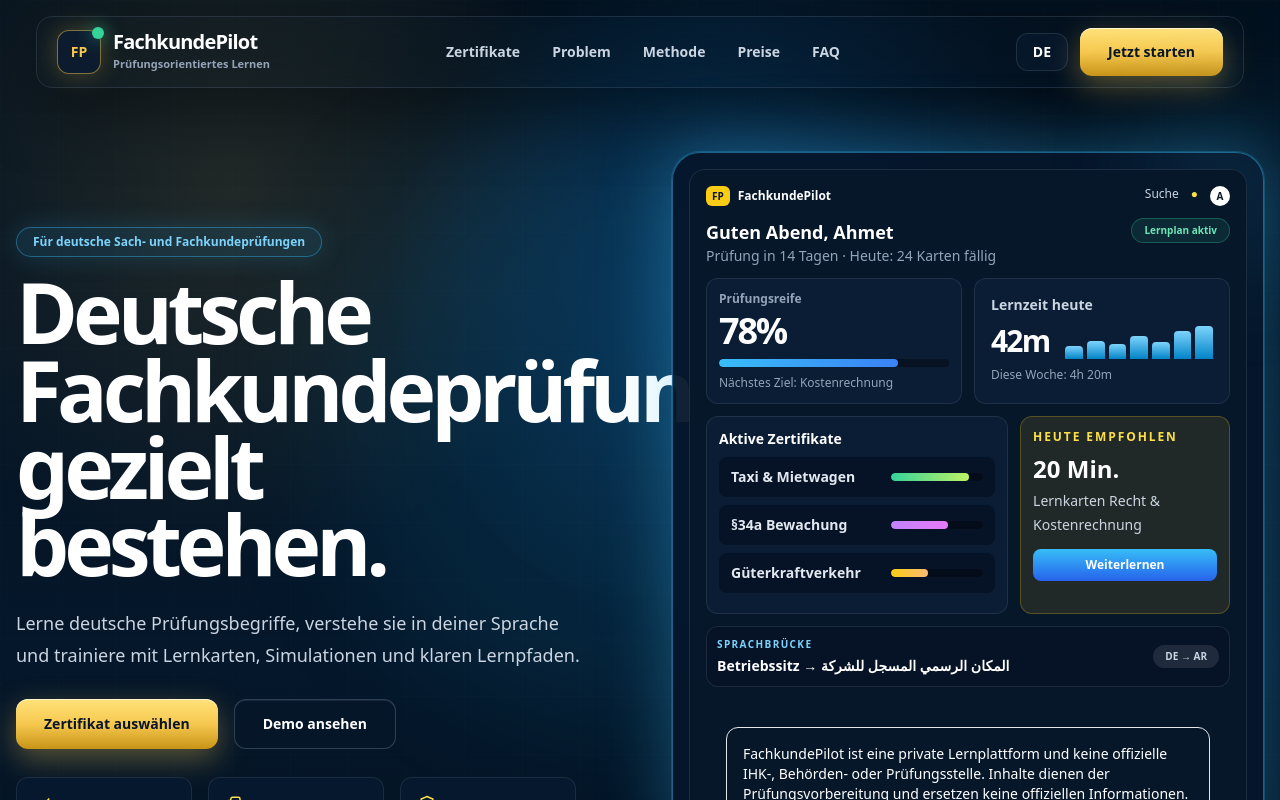
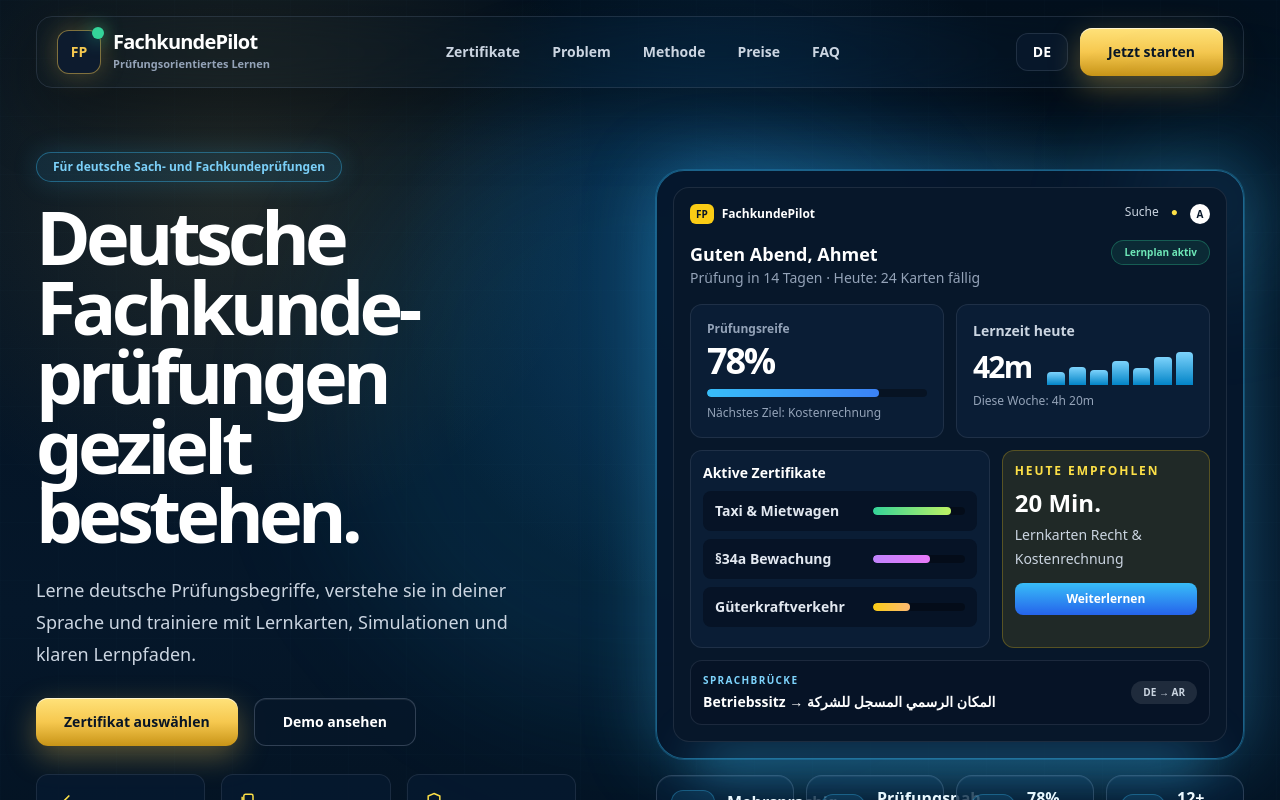
Before and after one commit to ammarsenaid/learn, a Next.js app: page / in a window 1280 px wide. Shown: the top 800 px of the page. Built offline with nearby package versions, Linux system fonts and the light colour scheme.

Commit message:
Update page.tsx

```diff
--- a/app/page.tsx
+++ b/app/page.tsx
@@ -1,4 +1,4 @@
-import OfficialDisclaimer from '@/components/site/OfficialDisclaimer';
+import OfficialDisclaimer from "@/components/site/OfficialDisclaimer";
 import type { Metadata } from "next";
 import type { ReactNode } from "react";
 
@@ -57,7 +57,7 @@
     level: "Mittel",
     languages: "DE · AR · EN · TR",
     progress: "82%",
-    href: "#preise",
+    href: "/zertifikate/taxi-mietwagen",
     color: "from-yellow-500/35 to-yellow-300/10",
     border: "border-yellow-400/50",
   },
@@ -73,7 +73,7 @@
     level: "Einsteiger",
     languages: "DE · AR · EN",
     progress: "76%",
-    href: "#preise",
+    href: "/zertifikate/34a-bewachung",
     color: "from-purple-500/35 to-purple-300/10",
     border: "border-purple-400/35",
   },
@@ -89,7 +89,7 @@
     level: "Fortgeschritten",
     languages: "DE · EN · TR",
     progress: "68%",
-    href: "#preise",
+    href: "/zertifikate/gueterkraftverkehr",
     color: "from-blue-500/35 to-cyan-300/10",
     border: "border-sky-400/35",
   },
@@ -98,14 +98,14 @@
     title: "Versicherung §34d",
     number: "04",
     subtitle: "Sachkunde Versicherungsvermittlung",
-    text: "Beratungslogik, Haftung, Produktgrundlagen und Regulatorik verstehen.",
+    text: "Beratungslogik, Haftung und Produktgrundlagen verstehen.",
     meta: "8 Kapitel · Beratung",
     badge: "Geplant",
     status: "Bald",
     level: "Mittel",
     languages: "DE · AR · EN",
     progress: "54%",
-    href: "#preise",
+    href: "/zertifikate/versicherung-34d",
     color: "from-emerald-500/35 to-emerald-300/10",
     border: "border-emerald-400/30",
   },
@@ -121,7 +121,7 @@
     level: "Fortgeschritten",
     languages: "DE · EN",
     progress: "49%",
-    href: "#preise",
+    href: "/zertifikate/finanzanlagen-34f",
     color: "from-orange-500/35 to-orange-300/10",
     border: "border-orange-400/30",
   },
@@ -137,7 +137,7 @@
     level: "Mittel",
     languages: "DE · AR · TR",
     progress: "46%",
-    href: "#preise",
+    href: "/zertifikate/immobiliardarlehen",
     color: "from-rose-500/35 to-rose-300/10",
     border: "border-rose-400/30",
   },
@@ -449,7 +449,7 @@
 
 function GoldButton({
   children,
-  href = "#preise",
+  href = "/preise",
   className = "",
 }: {
   children: ReactNode;
@@ -459,7 +459,7 @@
   return (
     <a
       href={href}
-      className={`inline-flex items-center justify-center rounded-xl bg-gradient-to-b from-[#ffe27a] via-[#f6c84f] to-[#c89417] px-7 py-3.5 text-sm font-black text-[#081526] shadow-[0_10px_30px_rgba(246,200,79,0.35),inset_0_1px_0_rgba(255,255,255,0.65)] transition duration-300 hover:-translate-y-0.5 hover:shadow-[0_16px_42px_rgba(246,200,79,0.48)] focus-visible:outline-none focus-visible:ring-2 focus-visible:ring-yellow-300 focus-visible:ring-offset-2 focus-visible:ring-offset-[#03111f] ${className}`}
+      className={`inline-flex min-h-12 items-center justify-center rounded-xl bg-gradient-to-b from-[#ffe27a] via-[#f6c84f] to-[#c89417] px-7 py-3 text-sm font-black text-[#081526] shadow-[0_10px_30px_rgba(246,200,79,0.35),inset_0_1px_0_rgba(255,255,255,0.65)] transition duration-300 hover:-translate-y-0.5 hover:shadow-[0_16px_42px_rgba(246,200,79,0.48)] focus-visible:outline-none focus-visible:ring-2 focus-visible:ring-yellow-300 focus-visible:ring-offset-2 focus-visible:ring-offset-[#03111f] ${className}`}
     >
       {children}
     </a>
@@ -468,7 +468,7 @@
 
 function DarkButton({
   children,
-  href = "#zertifikate",
+  href = "/zertifikate",
   className = "",
 }: {
   children: ReactNode;
@@ -478,7 +478,7 @@
   return (
     <a
       href={href}
-      className={`inline-flex items-center justify-center rounded-xl border border-slate-500/45 bg-[#07172a]/80 px-7 py-3.5 text-sm font-black text-white shadow-[inset_0_1px_0_rgba(255,255,255,0.08)] transition duration-300 hover:-translate-y-0.5 hover:border-sky-400/60 hover:bg-sky-400/10 focus-visible:outline-none focus-visible:ring-2 focus-visible:ring-sky-300 focus-visible:ring-offset-2 focus-visible:ring-offset-[#03111f] ${className}`}
+      className={`inline-flex min-h-12 items-center justify-center rounded-xl border border-slate-500/45 bg-[#07172a]/80 px-7 py-3 text-sm font-black text-white shadow-[inset_0_1px_0_rgba(255,255,255,0.08)] transition duration-300 hover:-translate-y-0.5 hover:border-sky-400/60 hover:bg-sky-400/10 focus-visible:outline-none focus-visible:ring-2 focus-visible:ring-sky-300 focus-visible:ring-offset-2 focus-visible:ring-offset-[#03111f] ${className}`}
     >
       {children}
     </a>
@@ -592,12 +592,12 @@
   const bars = [35, 50, 42, 65, 48, 78, 92] as const;
 
   return (
-    <div className="relative w-full max-w-[620px] rounded-[28px] border border-sky-400/45 bg-[#06172c]/95 p-4 shadow-[0_0_0_1px_rgba(56,189,248,0.22),0_0_70px_rgba(56,189,248,0.35)]">
+    <div className="relative w-full rounded-[28px] border border-sky-400/45 bg-[#06172c]/95 p-3 shadow-[0_0_0_1px_rgba(56,189,248,0.22),0_0_70px_rgba(56,189,248,0.35)] sm:p-4">
       <div className="absolute inset-x-10 -bottom-3 h-5 rounded-full bg-sky-400/60 blur-xl" />
       <div className="absolute -right-8 -top-8 h-32 w-32 rounded-full bg-sky-400/20 blur-3xl" />
 
       <div className="relative rounded-2xl border border-slate-600/35 bg-[#07172a] p-4">
-        <div className="mb-3 flex items-center justify-between">
+        <div className="mb-4 flex items-center justify-between">
           <div className="flex items-center gap-2 text-xs font-black text-white">
             <span className="rounded-md bg-yellow-400 px-1.5 py-0.5 text-[10px] text-[#081526]">
               FP
@@ -613,9 +613,8 @@
           </div>
         </div>
 
-        <div className="grid gap-3">
-          <main>
-            <div className="mb-3 flex flex-col justify-between gap-2 sm:flex-row sm:items-start">
+        <div>
+          <div className="mb-4 flex flex-col justify-between gap-2 sm:flex-row sm:items-start">
             <div>
               <p className="text-base font-black text-white sm:text-lg">Guten Abend, Ahmet</p>
               <p className="text-sm text-slate-400">
@@ -628,7 +627,7 @@
           </div>
 
           <div className="grid gap-3 md:grid-cols-2">
-              <div className="rounded-xl border border-slate-600/35 bg-[#0a1d35] p-3">
+            <div className="rounded-xl border border-slate-600/35 bg-[#0a1d35] p-4">
               <p className="text-xs font-semibold text-slate-400">Prüfungsreife</p>
               <p className="mt-1 text-3xl font-black tracking-[-0.06em] text-white sm:text-4xl">
                 78%
@@ -636,9 +635,7 @@
               <div className="mt-2">
                 <Progress value="78%" />
               </div>
-                <p className="mt-2 text-xs text-slate-400">
-                  Nächstes Ziel: Kostenrechnung
-                </p>
+              <p className="mt-2 text-xs text-slate-400">Nächstes Ziel: Kostenrechnung</p>
             </div>
 
             <div className="rounded-xl border border-slate-600/35 bg-[#0a1d35] p-4">
@@ -683,7 +680,7 @@
                 Lernkarten Recht & Kostenrechnung
               </p>
               <a
-                  href="/methode"
+                href="/dashboard"
                 className="mt-3 block rounded-lg bg-gradient-to-b from-sky-400 to-blue-600 px-3 py-2 text-center text-xs font-black text-white"
               >
                 Weiterlernen
@@ -691,7 +688,7 @@
             </div>
           </div>
 
-            <div className="mt-3 rounded-xl border border-slate-600/35 bg-[#061326] p-2.5">
+          <div className="mt-3 rounded-xl border border-slate-600/35 bg-[#061326] p-3">
             <div className="flex items-center justify-between gap-3">
               <div>
                 <p className="text-[10px] font-black uppercase tracking-[0.14em] text-sky-300">
@@ -706,7 +703,6 @@
               </span>
             </div>
           </div>
-          <div className='mx-auto mt-10 max-w-6xl px-5'><OfficialDisclaimer /></div></main>
         </div>
       </div>
     </div>
@@ -747,25 +743,29 @@
       <div className="absolute inset-0 bg-[#03111f]" />
       <div className="absolute inset-0 bg-[radial-gradient(circle_at_58%_28%,rgba(34,139,230,0.28),transparent_34%),radial-gradient(circle_at_18%_18%,rgba(246,200,79,0.12),transparent_28%),linear-gradient(180deg,#03111f_0%,#05172a_64%,#03111f_100%)]" />
       <div className="absolute inset-0 opacity-[0.13] [background-image:linear-gradient(rgba(86,161,220,.12)_1px,transparent_1px),linear-gradient(90deg,rgba(86,161,220,.12)_1px,transparent_1px)] [background-size:58px_58px]" />
-
       <div className="absolute left-1/2 top-24 -z-0 h-[620px] w-[620px] -translate-x-1/2 rounded-full bg-sky-500/10 blur-3xl" />
       <div className="absolute bottom-0 left-0 right-0 h-32 bg-gradient-to-b from-transparent to-[#03111f]" />
 
       <div className="relative z-10">
         <Header />
 
-        <div className="mx-auto grid max-w-[1320px] gap-12 px-4 pb-16 pt-8 md:pt-10 lg:grid-cols-[minmax(0,560px)_minmax(0,620px)] lg:items-center lg:justify-between lg:gap-12 lg:pb-20 lg:pt-14 xl:grid-cols-[minmax(0,600px)_minmax(0,640px)] xl:gap-16 xl:pt-16">
-          <div className="min-w-0 lg:max-w-[560px] xl:max-w-[600px]">
-            <p className="mb-4 inline-flex rounded-full border border-sky-400/40 bg-sky-400/10 px-4 py-1.5 text-xs font-black text-sky-300 shadow-[0_0_26px_rgba(56,189,248,0.18)]">
+        <div className="mx-auto grid max-w-[1240px] gap-10 px-4 pb-16 pt-10 lg:grid-cols-[minmax(0,500px)_minmax(0,600px)] lg:items-center lg:justify-between lg:gap-16 lg:pb-20 lg:pt-14 xl:grid-cols-[minmax(0,540px)_minmax(0,620px)] xl:gap-20 xl:pt-16">
+          <div className="min-w-0 max-w-[540px]">
+            <p className="mb-5 inline-flex rounded-full border border-sky-400/40 bg-sky-400/10 px-4 py-1.5 text-xs font-black text-sky-300 shadow-[0_0_26px_rgba(56,189,248,0.18)]">
               Für deutsche Sach- und Fachkundeprüfungen
             </p>
 
-            <h1 className="max-w-[12ch] text-[42px] font-black leading-[0.92] tracking-[-0.06em] text-white sm:text-[50px] md:text-[56px] lg:text-[72px] xl:text-[84px]">
-              Deutsche Fachkundeprüfungen gezielt bestehen.
+            <h1 className="text-[42px] font-black leading-[0.94] tracking-[-0.065em] text-white sm:text-[54px] md:text-[62px] lg:text-[68px] xl:text-[74px]">
+              <span className="block">Deutsche</span>
+              <span className="block">Fachkunde-</span>
+              <span className="block">prüfungen</span>
+              <span className="block">gezielt</span>
+              <span className="block">bestehen.</span>
             </h1>
 
-            <p className="mt-6 max-w-[580px] text-lg font-medium leading-8 text-slate-300">
-              Lerne deutsche Prüfungsbegriffe, verstehe sie in deiner Sprache und trainiere mit Lernkarten, Simulationen und klaren Lernpfaden.
+            <p className="mt-6 max-w-[520px] text-base font-medium leading-7 text-slate-300 sm:text-lg sm:leading-8">
+              Lerne deutsche Prüfungsbegriffe, verstehe sie in deiner Sprache und trainiere mit
+              Lernkarten, Simulationen und klaren Lernpfaden.
             </p>
 
             <div className="mt-7 flex flex-col gap-4 sm:flex-row">
@@ -773,7 +773,7 @@
               <DarkButton href="/dashboard">Demo ansehen</DarkButton>
             </div>
 
-            <div className="mt-7 grid gap-4 sm:grid-cols-3 lg:max-w-[560px]">
+            <div className="mt-7 grid gap-4 sm:grid-cols-3">
               {[
                 ["check", "An offiziellen Themen orientiert"],
                 ["cards", "Lernkarten & Wiederholung"],
@@ -790,9 +790,8 @@
             </div>
           </div>
 
-          <div className="min-w-0 w-full max-w-[620px] justify-self-end xl:max-w-[640px]">
+          <div className="min-w-0 w-full max-w-[600px] justify-self-end xl:max-w-[620px]">
             <DashboardMockup />
-
             <div className="mt-4">
               <SideStats />
             </div>
@@ -843,7 +842,9 @@
             Viele lernen viel — aber nicht gezielt genug.
           </h2>
           <p className="mt-4 text-base leading-7 text-slate-300">
-            Viele arbeiten mit PDFs, verstreuten Notizen und zu wenig Struktur. Gleichzeitig sind deutsche Fachbegriffe, Prüfungsdruck und Rechenthemen oft die größten Hürden kurz vor dem Termin.
+            Viele arbeiten mit PDFs, verstreuten Notizen und zu wenig Struktur. Gleichzeitig sind
+            deutsche Fachbegriffe, Prüfungsdruck und Rechenthemen oft die größten Hürden kurz vor
+            dem Termin.
           </p>
         </div>
 
@@ -927,7 +928,9 @@
 
             <div className="relative mt-5 space-y-2">
               <p className="text-sm font-semibold text-slate-300">{item.subtitle}</p>
-              <p className="text-sm leading-6 text-slate-400">{item.meta} · {item.level}</p>
+              <p className="text-sm leading-6 text-slate-400">
+                {item.meta} · {item.level}
+              </p>
             </div>
 
             <div className="relative mt-4">
@@ -955,13 +958,8 @@
   return (
     <section className="mx-auto max-w-[1180px] px-4 pt-8 lg:pt-10">
       <div className="grid gap-4 rounded-2xl border border-slate-600/40 bg-[#071a30]/88 p-5 md:grid-cols-3">
-        {featureStrip.map(([icon, title, text], index) => (
-          <div
-            key={title}
-            className={`flex items-start gap-3 ${
-              index !== featureStrip.length - 1 ? "md:border-r md:border-slate-500/35 md:pr-4" : ""
-            }`}
-          >
+        {featureStrip.map(([icon, title, text]) => (
+          <div key={title} className="flex items-start gap-3">
             <IconBox icon={icon as IconName} />
             <div>
               <p className="text-base font-black leading-5 text-white">{title}</p>
@@ -1204,6 +1202,14 @@
   );
 }
 
+function DisclaimerSection() {
+  return (
+    <section className="mx-auto max-w-[1180px] px-4 pt-10">
+      <OfficialDisclaimer />
+    </section>
+  );
+}
+
 function Footer() {
   const groups = [
     ["Produkt", ["Zertifikate", "/zertifikate"], ["Methode", "/methode"], ["Preise", "/preise"], ["FAQ", "/faq"]],
@@ -1221,13 +1227,13 @@
             Prüfungsorientiertes Lernen für deutsche Sach- und Fachkundeprüfungen.
           </p>
 
-          <div className="mt-6 flex gap-3">
-            {[["Kontakt","/kontakt"],["FAQ","/faq"],["Preise","/preise"],["Dashboard","/dashboard"]].map(([item,href]) => (
+          <div className="mt-6 flex flex-wrap gap-3">
+            {[["Kontakt", "/kontakt"], ["FAQ", "/faq"], ["Preise", "/preise"], ["Dashboard", "/dashboard"]].map(([item, href]) => (
               <a
                 key={item}
                 href={href}
                 aria-label={`Zu ${item}`}
-                className="grid min-h-10 min-w-10 place-items-center rounded-full bg-white/10 px-3 font-black text-white transition hover:bg-yellow-400 hover:text-[#081526]"
+                className="grid min-h-10 place-items-center rounded-full bg-white/10 px-3 font-black text-white transition hover:bg-yellow-400 hover:text-[#081526]"
               >
                 {item}
               </a>
@@ -1259,7 +1265,9 @@
 function MobileStickyCTA() {
   return (
     <div className="fixed inset-x-0 bottom-0 z-50 border-t border-white/10 bg-[#061526]/90 p-3 backdrop-blur-xl md:hidden">
-      <GoldButton className="w-full">Kostenlos starten →</GoldButton>
+      <GoldButton href="/zertifikate" className="w-full">
+        Kostenlos starten →
+      </GoldButton>
     </div>
   );
 }
@@ -1276,6 +1284,7 @@
       <StepsAndTestimonials />
       <PricingSection />
       <FAQSection />
+      <DisclaimerSection />
       <Footer />
       <MobileStickyCTA />
     </main>
```
Lines whose indentation alone changed are shown as unchanged.
